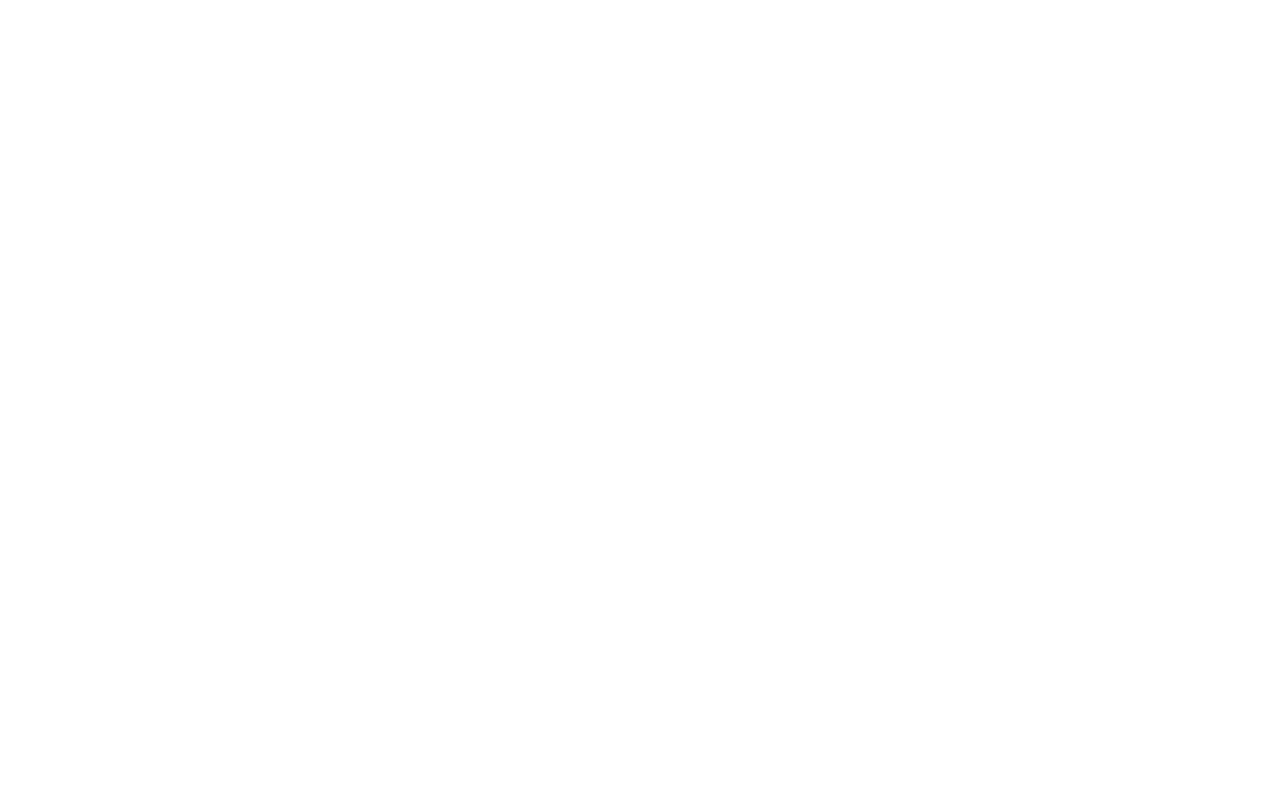
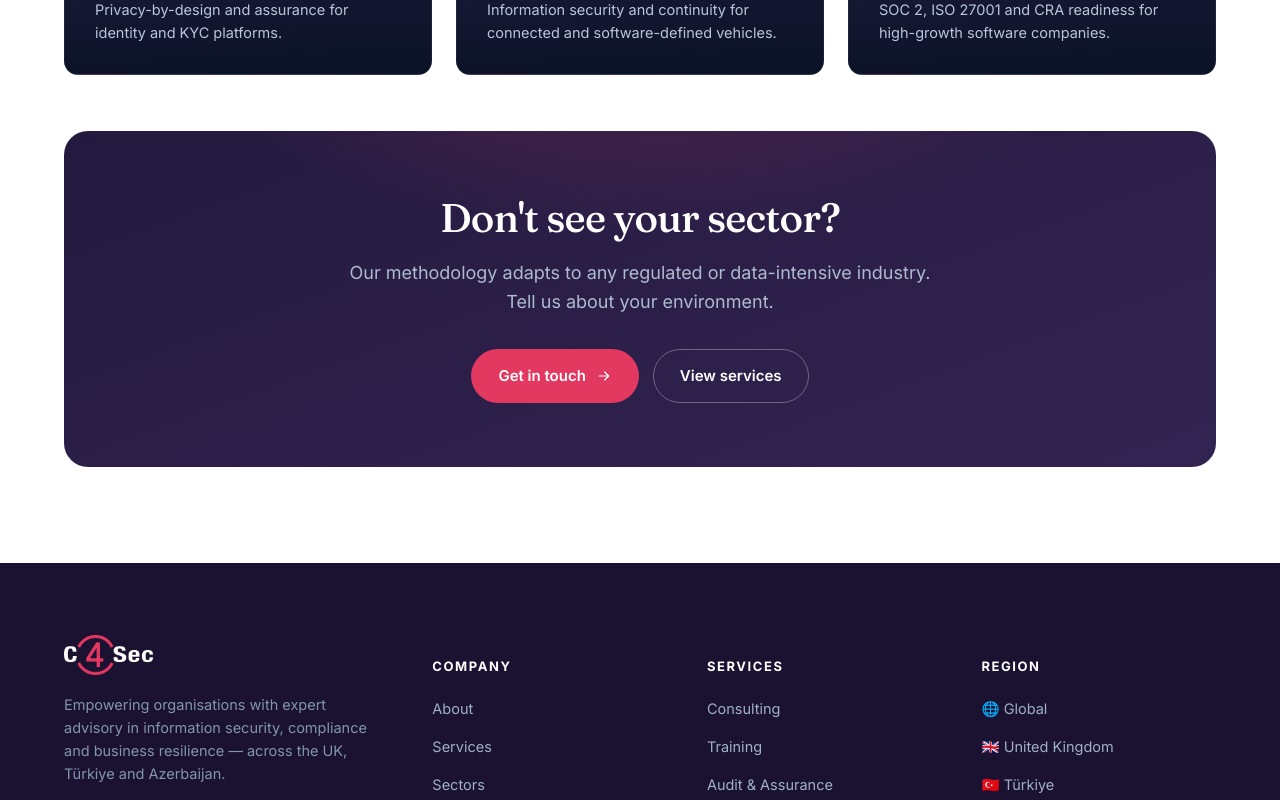
Before and after one commit to c4sec/website, a Next.js app: page /uk/sectors in a window 1280 px wide. Before the commit this address had no page. Shown: the part 1020-1820 px from the top of the page. Before the commit the page ends 800 px from the top, so only its background shows below. Built offline with nearby package versions, Linux system fonts and the light colour scheme.

Commit message:
Unify nav across global and country sites (add About + Sectors to regions)

```diff
--- /dev/null
+++ b/src/app/[region]/sectors/page.tsx
@@ -0,0 +1,29 @@
+import type { Metadata } from "next";
+import { notFound } from "next/navigation";
+import { Shell } from "@/components/Shell";
+import { GlobalSectors } from "@/components/pages/GlobalSectors";
+import { REGIONS, getRegion } from "@/data/regions";
+
+export const dynamicParams = false;
+
+export function generateStaticParams() {
+  return REGIONS.map((r) => ({ region: r.slug }));
+}
+
+export async function generateMetadata({ params }: { params: Promise<{ region: string }> }): Promise<Metadata> {
+  const { region } = await params;
+  const r = getRegion(region);
+  if (!r) return {};
+  return { title: `Sectors — C4Sec ${r.name.en}` };
+}
+
+export default async function Page({ params }: { params: Promise<{ region: string }> }) {
+  const { region } = await params;
+  const r = getRegion(region);
+  if (!r) notFound();
+  return (
+    <Shell regionSlug={r.slug} regionName={r.name} regionFlag={r.flag} locales={r.locales} defaultLocale={r.defaultLocale}>
+      <GlobalSectors basePath={`/${r.slug}`} />
+    </Shell>
+  );
+}
--- a/src/app/sitemap.ts
+++ b/src/app/sitemap.ts
@@ -17,7 +17,7 @@
   }
 
   for (const r of REGIONS) {
-    for (const p of ["", "/services", "/contact"]) {
+    for (const p of ["", "/about", "/services", "/sectors", "/contact"]) {
       entries.push({ url: `${base}/${r.slug}${p}`, changeFrequency: "monthly", priority: 0.7 });
     }
     const regionSlugs = [...r.localServices.map((s) => slugify(s.title.en)), ...SERVICES.map((s) => s.slug)];
--- a/src/components/Footer.tsx
+++ b/src/components/Footer.tsx
@@ -11,18 +11,12 @@
   const base = regionSlug ? `/${regionSlug}` : "";
   const home = base || "/";
 
-  const company = regionSlug
-    ? [
-        ["nav.home", home],
-        ["nav.services", `${base}/services`],
-        ["nav.contact", `${base}/contact`],
-      ]
-    : [
-        ["nav.about", "/about"],
-        ["nav.services", "/services"],
-        ["nav.sectors", "/sectors"],
-        ["nav.contact", "/contact"],
-      ];
+  const company: [string, string][] = [
+    ["nav.about", `${base}/about`],
+    ["nav.services", `${base}/services`],
+    ["nav.sectors", `${base}/sectors`],
+    ["nav.contact", `${base}/contact`],
+  ];
 
   return (
     <footer className="footer">
--- a/src/components/Header.tsx
+++ b/src/components/Header.tsx
@@ -41,19 +41,14 @@
 
   const base = regionSlug ? `/${regionSlug}` : "";
   const home = base || "/";
-  const nav = regionSlug
-    ? [
-        ["nav.home", home],
-        ["nav.services", `${base}/services`],
-        ["nav.contact", `${base}/contact`],
-      ]
-    : [
-        ["nav.home", "/"],
-        ["nav.about", "/about"],
-        ["nav.services", "/services"],
-        ["nav.sectors", "/sectors"],
-        ["nav.contact", "/contact"],
-      ];
+  // Identical menu in every context (global + country), just base-prefixed.
+  const nav: [string, string][] = [
+    ["nav.home", home],
+    ["nav.about", `${base}/about`],
+    ["nav.services", `${base}/services`],
+    ["nav.sectors", `${base}/sectors`],
+    ["nav.contact", `${base}/contact`],
+  ];
 
   const isActive = (href: string) =>
     href === "/" || href === home ? pathname === href : pathname === href || pathname.startsWith(href + "/");
--- a/src/components/pages/GlobalAbout.tsx
+++ b/src/components/pages/GlobalAbout.tsx
@@ -13,11 +13,11 @@
   { key: "mv1", icon: "users" }, { key: "mv2", icon: "globe" }, { key: "mv3", icon: "clipboard" },
 ];
 
-export function GlobalAbout() {
+export function GlobalAbout({ basePath = "" }: { basePath?: string }) {
   const { t, L } = useI18n();
   return (
     <>
-      <PageHero crumbHome={t("nav.home")} crumb={t("about.crumb")} title={t("about.title")} sub={t("about.sub")} />
+      <PageHero crumbHome={t("nav.home")} crumb={t("about.crumb")} title={t("about.title")} sub={t("about.sub")} homeHref={basePath || "/"} />
 
       {/* STORY */}
       <section className="section">
@@ -107,7 +107,7 @@
 
       <section className="section">
         <div className="container">
-          <CtaBand title={t("cta.title")} sub={t("cta.sub")} primary={{ href: "/contact", label: t("cta.btn1") }} secondary={{ href: "/services", label: t("cta.btn2") }} />
+          <CtaBand title={t("cta.title")} sub={t("cta.sub")} primary={{ href: `${basePath}/contact`, label: t("cta.btn1") }} secondary={{ href: `${basePath}/services`, label: t("cta.btn2") }} />
         </div>
       </section>
     </>
--- a/src/components/pages/GlobalSectors.tsx
+++ b/src/components/pages/GlobalSectors.tsx
@@ -6,11 +6,11 @@
 import { Arrow, PageHero } from "../blocks";
 import { SECTOR_KEYS } from "@/data/site";
 
-export function GlobalSectors() {
+export function GlobalSectors({ basePath = "" }: { basePath?: string }) {
   const { t } = useI18n();
   return (
     <>
-      <PageHero crumbHome={t("nav.home")} crumb={t("sectors.crumb")} title={t("sectors.title")} sub={t("sectors.sub")} />
+      <PageHero crumbHome={t("nav.home")} crumb={t("sectors.crumb")} title={t("sectors.title")} sub={t("sectors.sub")} homeHref={basePath || "/"} />
 
       <section className="section">
         <div className="container">
@@ -28,8 +28,8 @@
             <h2>{t("sectors.cta_t")}</h2>
             <p>{t("sectors.cta_d")}</p>
             <div className="cta__btns">
-              <Link href="/contact" className="btn btn--primary"><span>{t("nav.cta")}</span><Arrow /></Link>
-              <Link href="/services" className="btn btn--ghost">{t("cta.btn2")}</Link>
+              <Link href={`${basePath}/contact`} className="btn btn--primary"><span>{t("nav.cta")}</span><Arrow /></Link>
+              <Link href={`${basePath}/services`} className="btn btn--ghost">{t("cta.btn2")}</Link>
             </div>
           </div>
         </div>
```
Also changed, not shown: src/app/[region]/about/page.tsx (added, +29 -0 lines).
